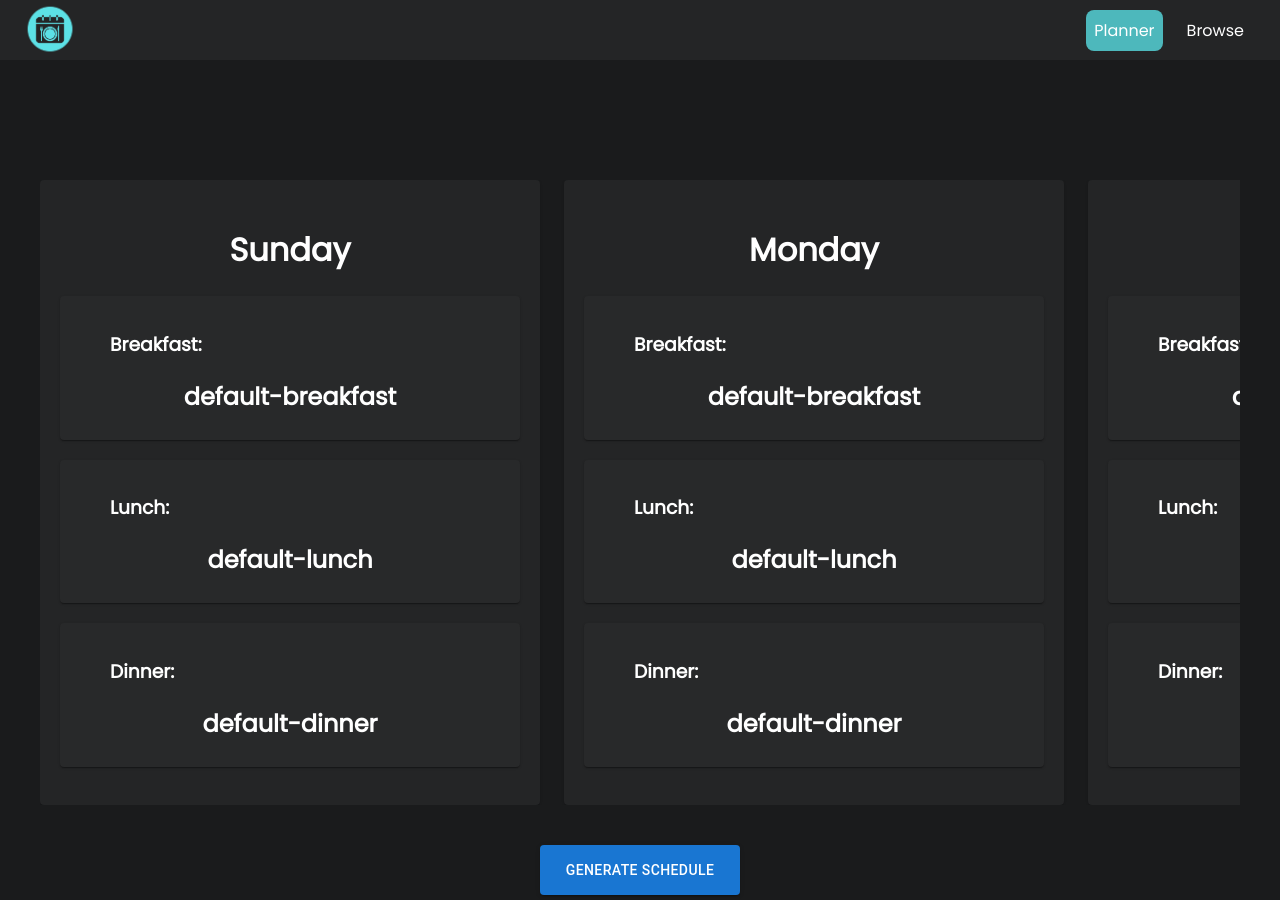
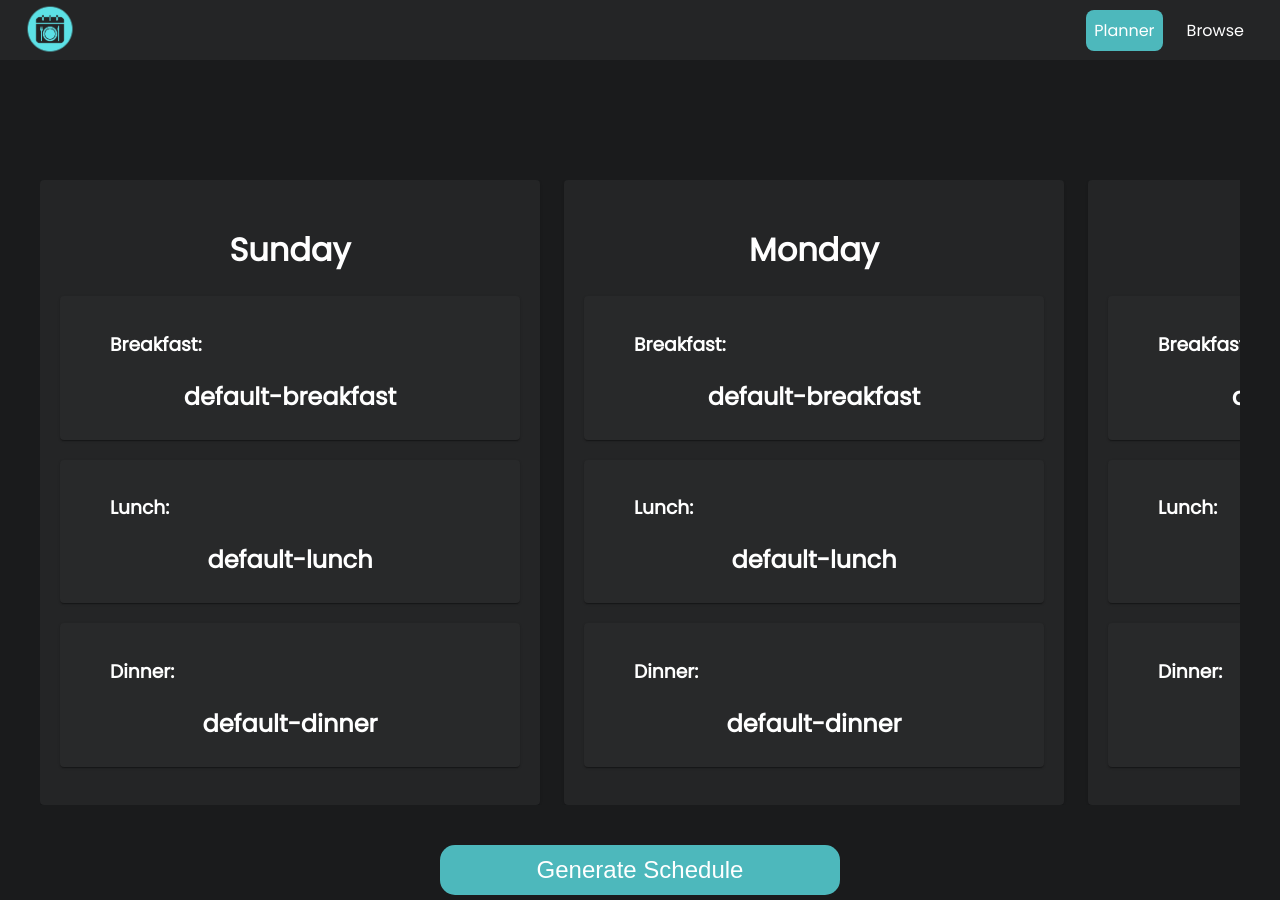
Before and after one commit to xwilson03/OptiMeal, a React (Vite) app in the folder client/: page /planner in a window 1280 px wide. Built offline with nearby package versions, Linux system fonts and the light colour scheme.

Commit message:
improves Planner button

```diff
--- a/client/src/pages/Planner.jsx
+++ b/client/src/pages/Planner.jsx
@@ -1,4 +1,4 @@
-import { Box, Button, Card, Stack } from "@mui/material"
+import { Box, Card, Stack } from "@mui/material"
 import { useState } from "react"
 import "../styles/Planner.css"
 
@@ -48,7 +48,7 @@ function Planner() {
                 <DayCard day="Saturday"  />
             </Stack>
         </Box>
-        <Button className="generateSchedule" variant="contained">Generate Schedule</Button>
+        <button className="generateSchedule">Generate Schedule</button>
     </>
   );
 }
--- a/client/src/styles/Planner.css
+++ b/client/src/styles/Planner.css
@@ -6,9 +6,15 @@
 }
 
 .generateSchedule {
-    width: 200px;
+    width: 400px;
     height: 50px;
     justify-content: center;
+    border: none;
+    background-color: #4db8bc;
+    color: white;
+    cursor: pointer;
+    border-radius: 15px;
+    font-size: 24px;
 }
 
 .mealCard {
```
